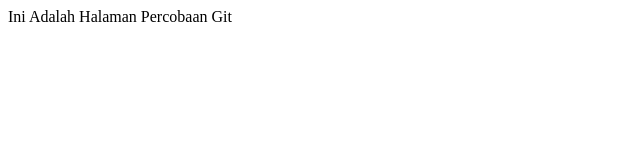
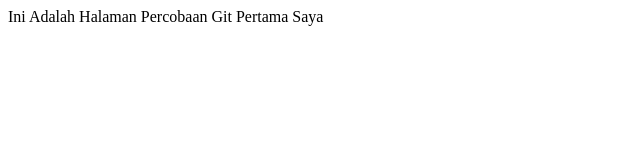
Before and after one commit to Lestari2608/gitsaya, a plain HTML site: page index.html in a window 1280 px wide. Shown: the whole page, without its empty margins (0-640 px from the left). Drawn offline with Linux system fonts and the light colour scheme.

Commit message:
melakukan perubahan file index.html

```diff
--- a/index.html
+++ b/index.html
@@ -1,4 +1,4 @@
 <html>
 <head><title>percobaan Git</title></head>
-<body><p>Ini Adalah Halaman Percobaan Git</p></body>
+<body><p>Ini Adalah Halaman Percobaan Git Pertama Saya</p></body>
 </html>
```
